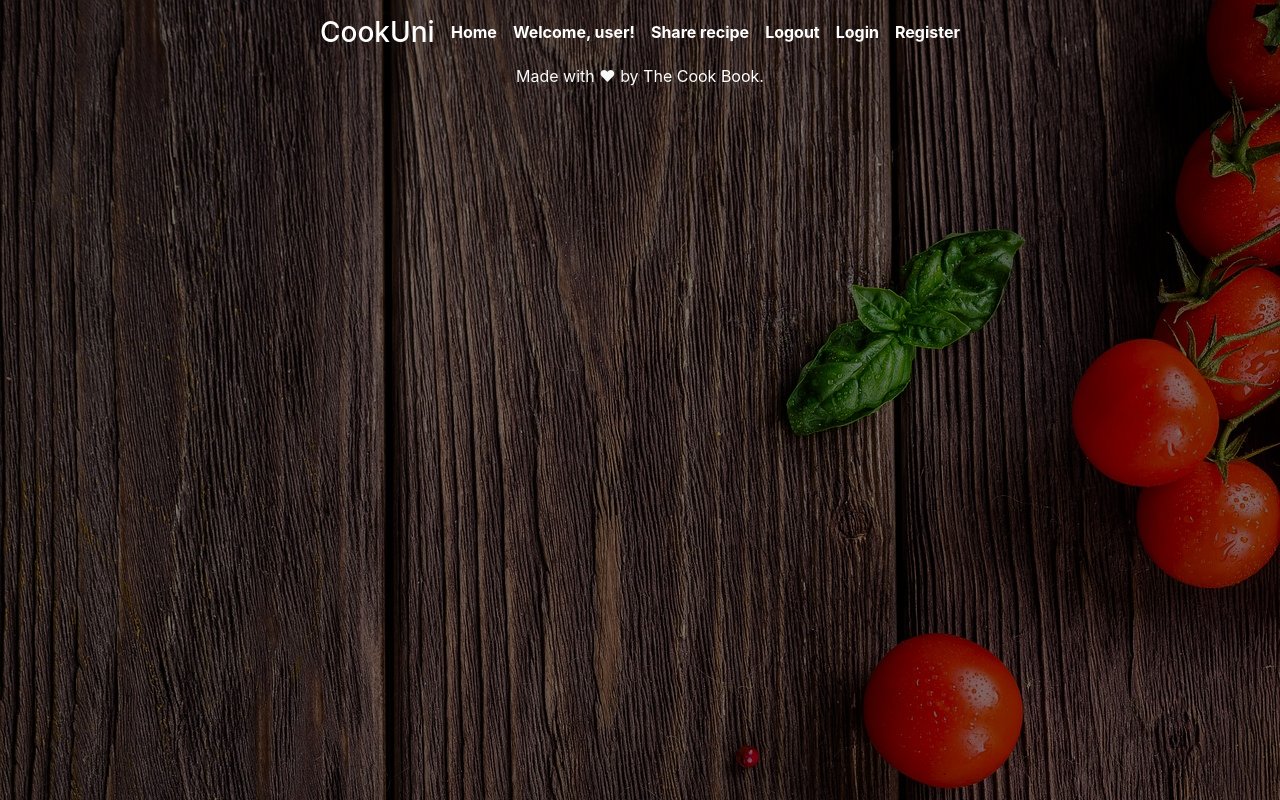
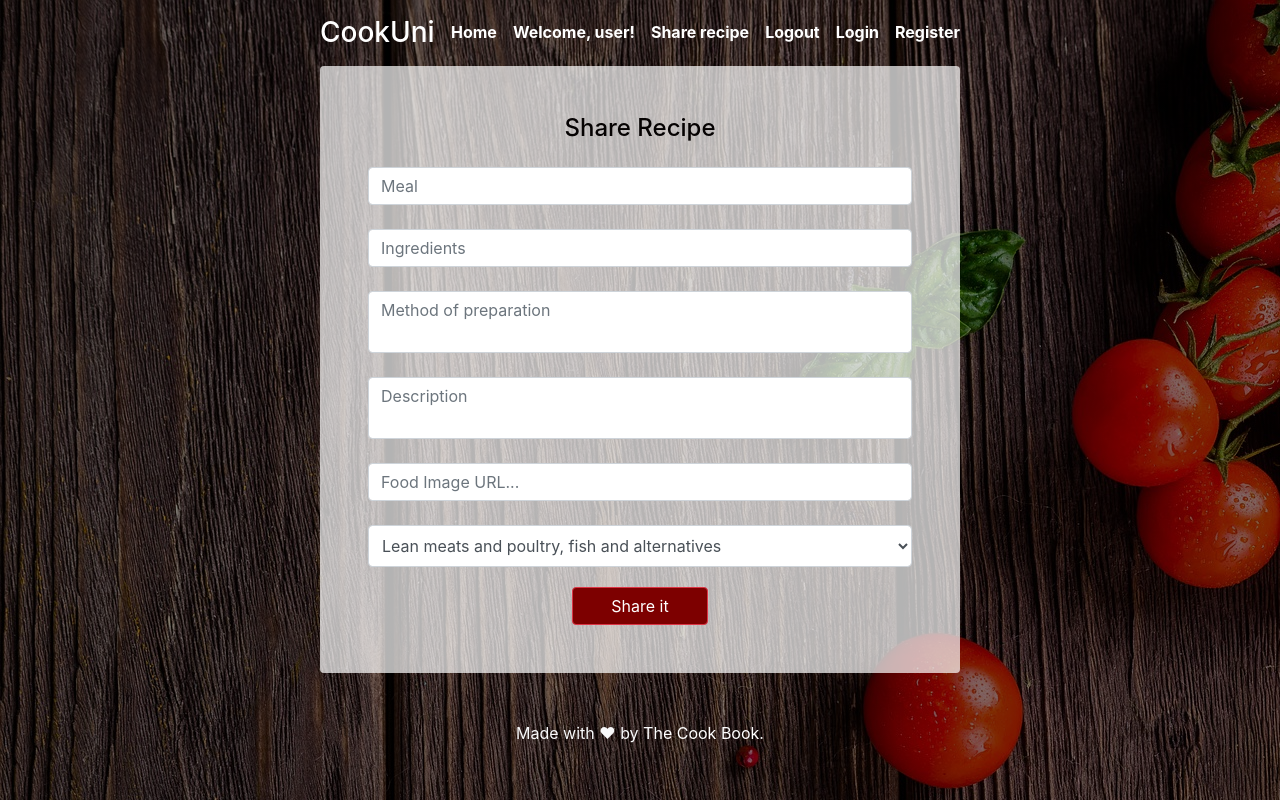
Before and after one commit to borisyordanov/reactjs-project-assignment, a React (Create React App) app: page /recipe/create in a window 1280 px wide. Built offline with nearby package versions, Linux system fonts and the light colour scheme.

Commit message:
HTML added to all pages

```diff
--- a/src/App.js
+++ b/src/App.js
@@ -9,6 +9,7 @@ import Login from './pages/Login';
 
 import Navbar from './components/Navbar';
 import Footer from './components/Footer';
+import CreateRecipe from './pages/CreateRecipe';
 
 function App() {
   return (
@@ -18,7 +19,10 @@ function App() {
         <Route exact path="/">
           <Home />
         </Route>
-        <Route path="/recipe/:id">
+        <Route exact path="/recipe/create">
+          <CreateRecipe />
+        </Route>
+        <Route exact path="/recipe/details/:id">
           <SingleRecipe />
         </Route>
         <Route path="/register">
--- a/src/components/Navbar.js
+++ b/src/components/Navbar.js
@@ -12,7 +12,7 @@ function Navbar() {
           <Link className="nav-link" to="/">
             Welcome, user!
           </Link>
-          <Link className="nav-link" to="/create">
+          <Link className="nav-link" to="/recipe/create">
             Share recipe
           </Link>
           <Link className="nav-link" to="/logout">
--- /dev/null
+++ b/src/pages/CreateRecipe.js
@@ -0,0 +1,71 @@
+import React from 'react';
+
+function CreateRecipe() {
+  return (
+    <>
+      <form className="text-center p-5 form-layout" id="share-receipt-form">
+        <p className="h4 mb-4">Share Recipe</p>
+
+        <input
+          type="text"
+          id="defaultRecepieShareMeal"
+          name="meal"
+          className="form-control mb-4"
+          placeholder="Meal"
+        />
+
+        <input
+          type="text"
+          id="defaultRecepieShareIngredients"
+          name="ingredients"
+          className="form-control mb-4"
+          placeholder="Ingredients"
+        />
+
+        <textarea
+          type="text"
+          id="defaultRecepieShareMethodOfPreparation"
+          name="prepMethod"
+          className="form-control mb-4"
+          placeholder="Method of preparation"
+        ></textarea>
+
+        <textarea
+          type="text"
+          id="defaultRecepieShareDescription"
+          name="description"
+          className="form-control mb-4"
+          placeholder="Description"
+        ></textarea>
+
+        <input
+          type="text"
+          id="defaultRecepieShareFoodImageURL"
+          name="foodImageURL"
+          className="form-control mb-4"
+          placeholder="Food Image URL..."
+        />
+
+        <select name="category">
+          <option selected>Select category...</option>
+          <option selected>Vegetables and legumes/beans</option>
+          <option selected>Fruits</option>
+          <option selected>Grain Food</option>
+          <option selected>Milk, cheese, eggs and alternatives</option>
+          <option selected>
+            Lean meats and poultry, fish and alternatives
+          </option>
+        </select>
+
+        <button
+          className="btn btn-danger w-25 m-auto my-4 btn-block"
+          type="submit"
+        >
+          Share it
+        </button>
+      </form>
+    </>
+  );
+}
+
+export default CreateRecipe;
--- a/src/pages/Error.js
+++ b/src/pages/Error.js
@@ -6,6 +6,10 @@ function Error() {
     <section className="error-page section">
       <div className="error-container">
         <h1>oops! it's a dead end</h1>
+        <img
+          src="https://i.pinimg.com/originals/24/8c/c4/248cc4eec11b158d6eaf49c7088022a4.jpg"
+          alt="404 not found"
+        />
         <Link to="/" className="button">
           back home
         </Link>
--- a/src/pages/Home.js
+++ b/src/pages/Home.js
@@ -3,14 +3,17 @@ import React from 'react';
 function Home() {
   return (
     <>
+      {/* if user */}
       <h1 className="text-center">Our Recipes</h1>
-
-      <div id="sharedRecipes"></div>
+      {/* If recipes */}
+      <div id="sharedRecipes">{/*  Recipe.js.map */}</div>
+      {/* if NO recipes */}
       <div id="foodNotFound">
         <img src="https://t4.ftcdn.net/jpg/00/62/17/31/240_F_62173114_ozantkVtkPgzL0fxssAkTqKX1FHPr0UW.jpg" />
         <h3>Food not found...</h3>
       </div>
 
+      {/* if NO user */}
       <main role="main" className="inner cover mt-5">
         <h1 className="cover-heading">The Cook Book</h1>
         <p className="lead">
--- a/src/pages/Login.js
+++ b/src/pages/Login.js
@@ -1,7 +1,36 @@
 import React from 'react';
 
 function Login() {
-  return <div></div>;
+  return (
+    <>
+      <form className="text-center p-5 form-layout">
+        <p className="h4 mb-4">Sign in</p>
+
+        <input
+          type="text"
+          id="defaultRegisterFormUsername"
+          name="email"
+          className="form-control mb-4"
+          placeholder="Email"
+        />
+
+        <input
+          type="password"
+          id="defaultRegisterFormPassword"
+          name="password"
+          className="form-control"
+          placeholder="Password"
+        />
+
+        <button
+          className="btn btn-danger w-25 m-auto my-4 btn-block"
+          type="submit"
+        >
+          Sign in
+        </button>
+      </form>
+    </>
+  );
 }
 
 export default Login;
--- a/src/pages/Register.js
+++ b/src/pages/Register.js
@@ -1,7 +1,42 @@
 import React from 'react';
 
 function Register() {
-  return <div></div>;
+  return (
+    <>
+      <form className="text-center p-5 form-layout">
+        <p className="h4 mb-4">Sign up</p>
+
+        <input
+          type="text"
+          id="defaultRegisterFormUsername"
+          className="form-control mb-4"
+          name="email"
+          placeholder="Email"
+        />
+        <input
+          type="password"
+          id="defaultRegisterFormPassword"
+          className="form-control"
+          name="password"
+          placeholder="Password"
+        />
+
+        <input
+          type="password"
+          id="defaultRegisterRepeatPassword"
+          className="form-control"
+          name="repeatPassword"
+          placeholder="Repeat Password"
+        />
+        <button
+          className="btn btn-danger my-4 btn-block w-25 m-auto"
+          type="submit"
+        >
+          Sign up
+        </button>
+      </form>
+    </>
+  );
 }
 
 export default Register;
--- a/src/pages/SingleRecipe.js
+++ b/src/pages/SingleRecipe.js
@@ -1,7 +1,44 @@
 import React from 'react';
 
 function SingleRecipe() {
-  return <div></div>;
+  return (
+    <>
+      <div className="row form-layout p-5">
+        <div className="col-md-12">
+          <div className="recepieInfo">
+            <div className="detailsFoodImage">
+              <img src="{{recipe.foodImageURL}}" alt="" />
+            </div>
+
+            <div className="infoPack">
+              <h3 className="my-3">meal</h3>
+              <p className="prep-method">prepMethod</p>
+              <p className="description">description</p>
+            </div>
+            <div className="actions">
+              <a className="btn btn-danger" href="/delete/{{recipe.id}}">
+                Archive
+              </a>
+              <a className="btn btn-info" href="/edit/{{recipe.id}}">
+                Edit
+              </a>
+              <a className="btn btn-success" href="/like/{{recipe.id}}">
+                {' '}
+                likesCounter likes
+              </a>
+            </div>
+          </div>
+
+          <div className="detailsIngredients">
+            <h3 className="my-3 ingredient">Ingredients</h3>
+            <ul>
+              <li>ingredients</li>
+            </ul>
+          </div>
+        </div>
+      </div>
+    </>
+  );
 }
 
 export default SingleRecipe;
```
Also changed, not shown: src/components/Recipe.js (added, +36 -0 lines), src/pages/About.js (deleted, +0 -7 lines), src/pages/EditRecipe.js (added, +80 -0 lines).
